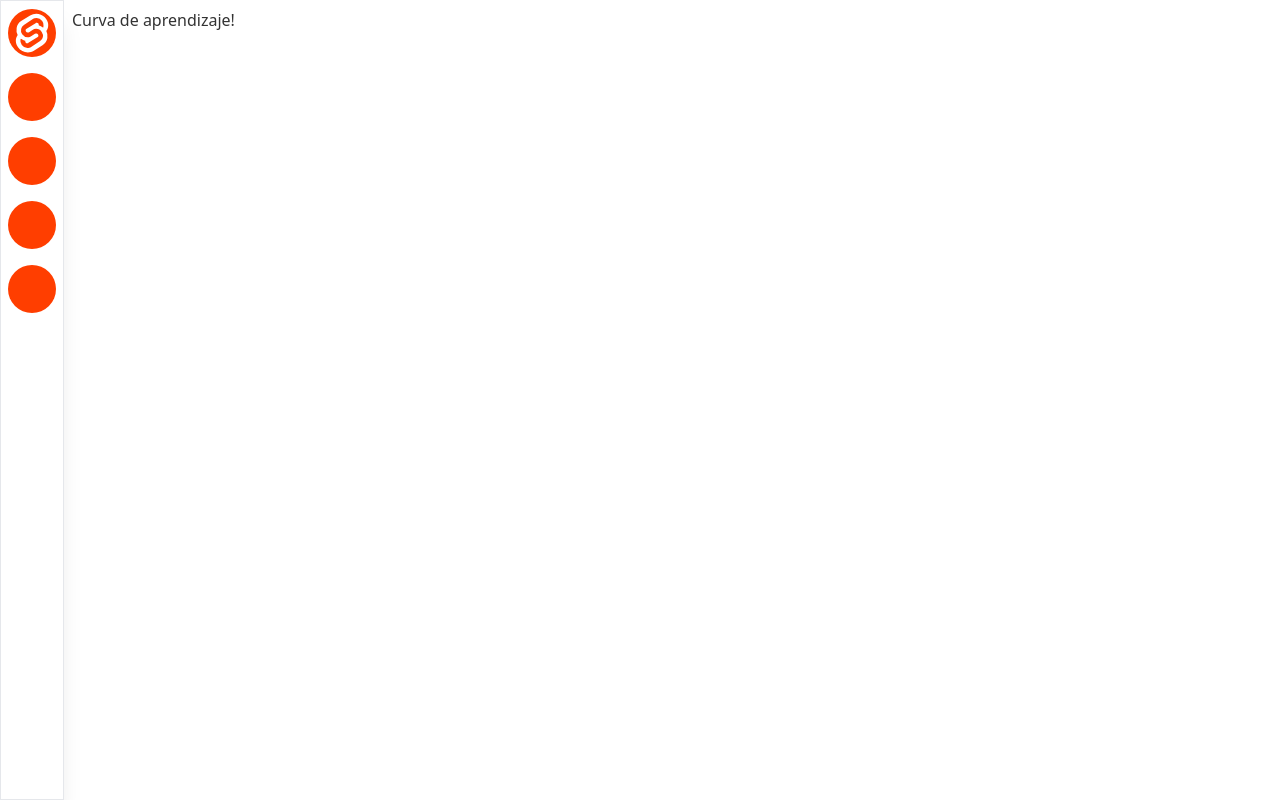
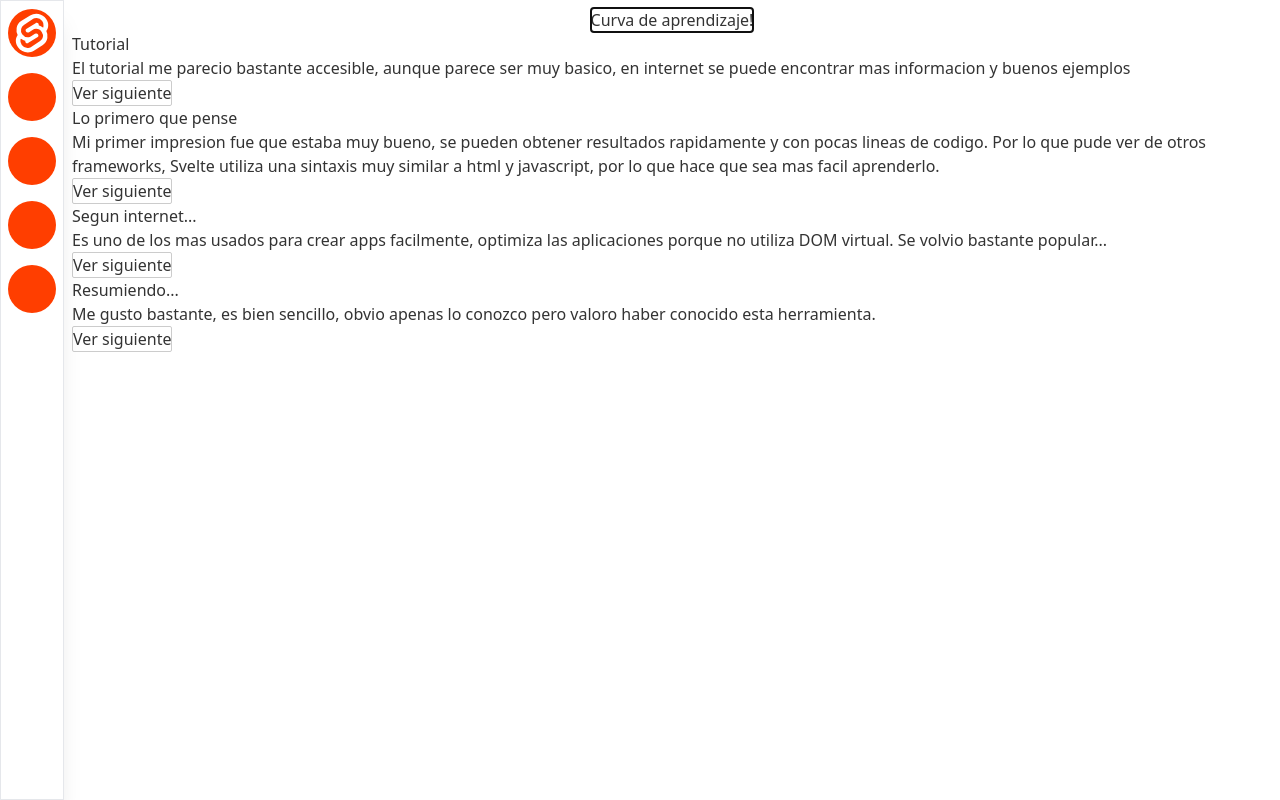
Before and after one commit to ucudal/PW_2021_Framework-Svelte, a Svelte app in the folder my-svelte-project/: page /learning in a window 1280 px wide. Built offline with nearby package versions, Linux system fonts and the light colour scheme; some icons are missing.

Commit message:
learning : pendiente que funcione la logica

```diff
--- /dev/null
+++ b/my-svelte-project/src/Components/Learning/Opinions.svelte
@@ -0,0 +1,23 @@
+<script>
+    // let tutorial_name = 'Tutorial'
+    // let tutorial_text = "El tutorial me parecio bastante " +
+    // "accesible, aunque parece ser muy basico, en internet "+
+    // "se puede encontrar mas informacion y buenos ejemplos"
+
+    // let loPrimero_name = 'Lo primero que pense'
+    // let loPrimero_text = "Mi primer impresion fue que estaba muy bueno"+
+    // ", se pueden obtener resultados rapidamente y con pocas lineas de codigo."+
+    // " Por lo que pude ver de otros frameworks, Svelte utiliza una sintaxis muy"+
+    // " similar a html y javascript, por lo que hace que sea mas facil aprenderlo."
+
+    // export let opinions;
+    // opinions = [
+    //     {name: tutorial_name, text: tutorial_text, showed: false},
+    //     {name: loPrimero_name, text: loPrimero_text, showed: false},
+    // ];
+
+
+    // Mi idea era definir aca las opiniones estaticas,
+    // y mostrarlas del otro lado, pero no me salio ... luego veo si me sale
+
+</script>
--- a/my-svelte-project/src/Pages/Learning.svelte
+++ b/my-svelte-project/src/Pages/Learning.svelte
@@ -1,3 +1,67 @@
-<div>
-  <p>Curva de aprendizaje!</p>
-</div>
+<script>
+  // import Opinions from "../Components/Learning/Opinions.svelte";
+
+    let tutorial_name = 'Tutorial'
+    let tutorial_text = "El tutorial me parecio bastante" +
+    " accesible, aunque parece ser muy basico, en internet"+
+    " se puede encontrar mas informacion y buenos ejemplos"
+
+    let loPrimero_name = 'Lo primero que pense'
+    let loPrimero_text = "Mi primer impresion fue que estaba muy bueno"+
+    ", se pueden obtener resultados rapidamente y con pocas lineas de codigo."+
+    " Por lo que pude ver de otros frameworks, Svelte utiliza una sintaxis muy"+
+    " similar a html y javascript, por lo que hace que sea mas facil aprenderlo."
+
+    let internet_name = 'Segun internet...'
+    let internet_text = "Es uno de los mas usados para crear apps facilmente"+
+    ", optimiza las aplicaciones porque no utiliza DOM virtual."+
+    "  Se volvio bastante popular... "
+
+    let resumen_name = 'Resumiendo...'
+    let resumen_text = "Me gusto bastante, es bien sencillo, "+
+    " obvio apenas lo conozco pero valoro haber conocido esta herramienta."
+
+
+    // export let opinions;
+    let opinions = [
+        {name: tutorial_name, text: tutorial_text, showed: false},
+        {name: loPrimero_name, text: loPrimero_text, showed: false},
+        {name: internet_name, text: internet_text, showed: false},
+        {name: resumen_name, text: resumen_text, showed: false},
+    ];
+
+  const verSiguiente = op_name => {
+      op = opinions.filter(item => item.name == op_name)
+      op.showed = true
+      opinions = [rest_op, op]
+      return opinions
+
+  }
+
+</script>
+
+<div >
+    <div class="grid justify-items-center">
+      <h1 class="font-sans">Curva de aprendizaje!</h1>
+    </div>
+
+
+    {#each opinions as op }
+      {#if !op.showed}
+        <div class="container mx-auto">
+          <p class="font-sans">{op.name}</p>
+        </div>
+
+        <div >
+          <p class="font-sans">
+            {op.text}
+          </p>
+        </div>
+        <button on:click="{verSiguiente(op.name)}">
+          Ver siguiente
+        </button>
+      {/if}
+
+    {/each}
+
+  </div>
```
